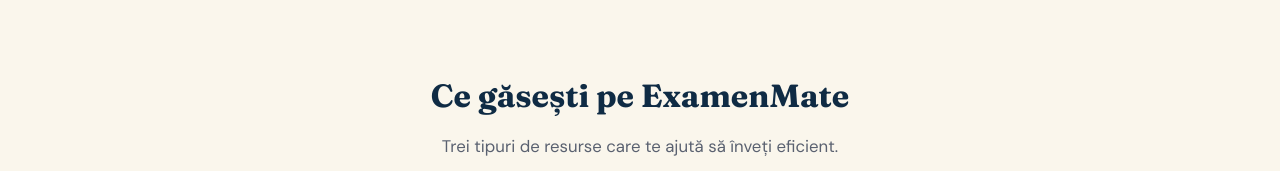
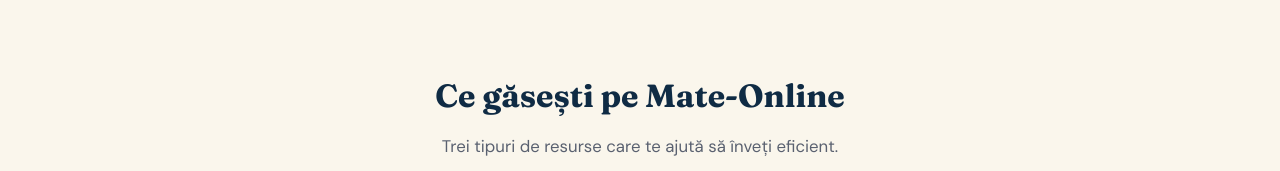
Before and after one commit to costea-radu/examenmate, a React (Vite) app: page / in a window 1280 px wide. Shown: the part 1885-2056 px from the top of the page. Built offline with nearby package versions, Linux system fonts and the light colour scheme; no server answers.

Commit message:
Update Home.jsx

```diff
--- a/src/pages/Home.jsx
+++ b/src/pages/Home.jsx
@@ -20,7 +20,7 @@
       <section className="hero">
         <div className="container hero-content">
           <h1 className="fade-in-up">
-            Matematica devine <span>simplă</span> cu ExamenMate
+            Matematica devine <span>simplă</span> cu Mate-Online
           </h1>
           <p className="fade-in-up delay-1">
             Exerciții PDF, teste interactive și manuale online pentru clasele 5–8,
@@ -95,7 +95,7 @@
       <section className="section">
         <div className="container">
           <div className="section-header">
-            <h2 className="section-title">Ce găsești pe ExamenMate</h2>
+            <h2 className="section-title">Ce găsești pe Mate-Online</h2>
             <p className="section-subtitle">
               Trei tipuri de resurse care te ajută să înveți eficient.
             </p>
```
